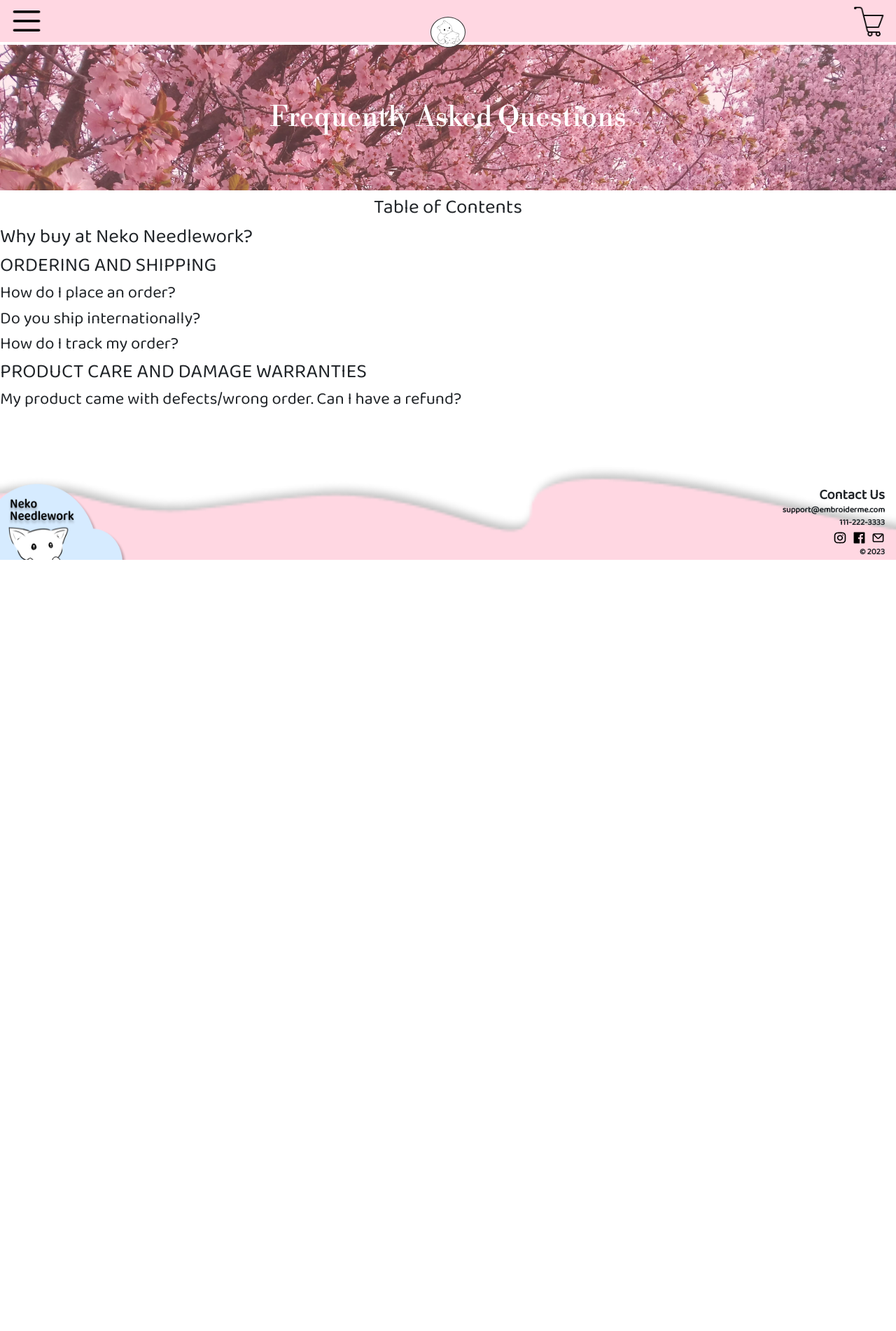
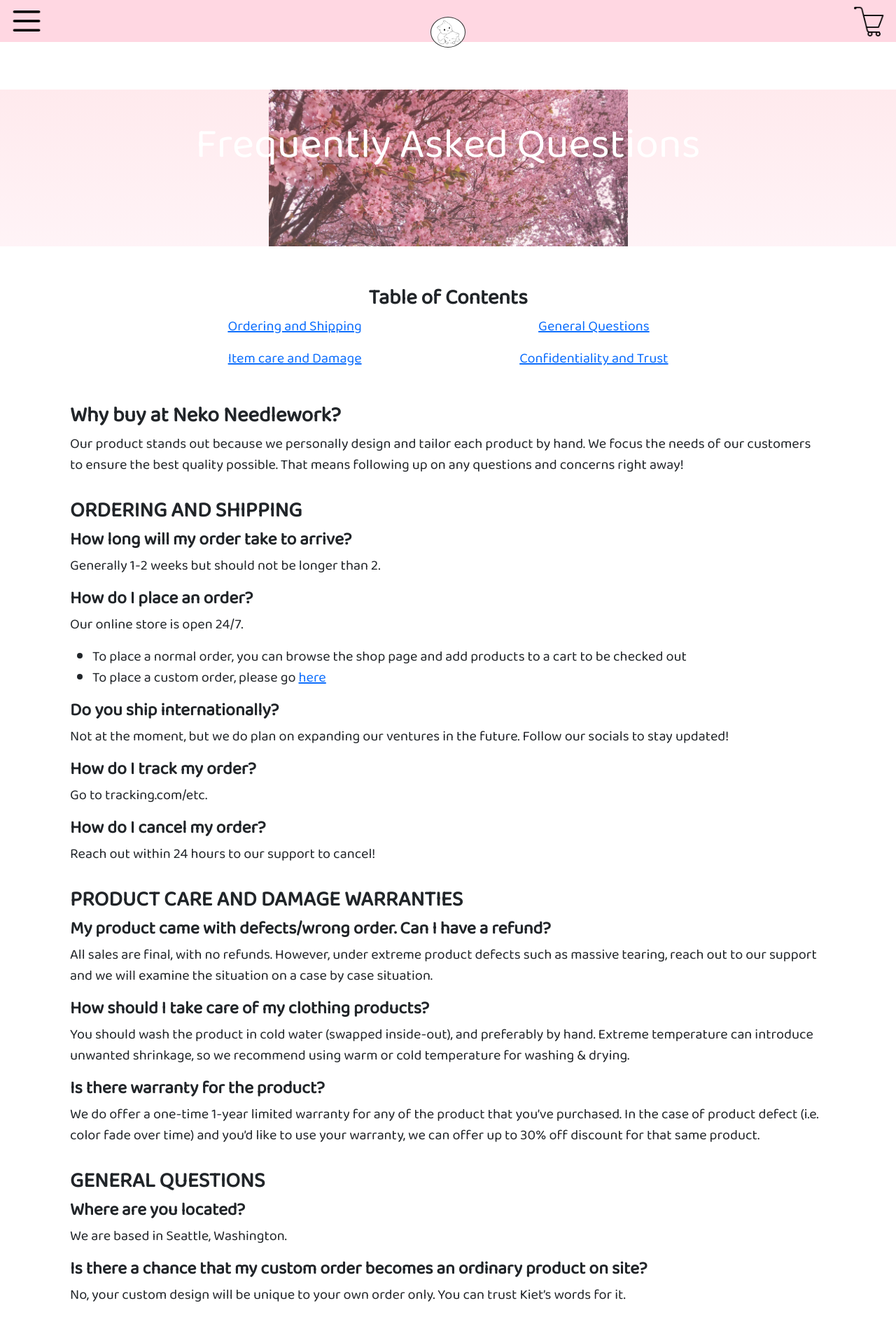
Before and after one commit to ryanngu023/embroiderme, a React (Create React App) app: page /faq in a window 1280 px wide. Shown: the top 1902 px of the page at 70% size. Before the commit the page ends 800 px from the top, so only its background shows below. Built offline with nearby package versions, Linux system fonts and the light colour scheme.

Commit message:
Fixed FAQ page

```diff
--- a/src/components/pages/faq.js
+++ b/src/components/pages/faq.js
@@ -1,8 +1,6 @@
 import React from "react";
 import '../../style.css';
-import leftArrow from '../pictures/arrows/longArrowDiamondLeft.png';
-import rightArrow from '../pictures/arrows/longArrowDiamondRight.png';
-import catDivider from '../pictures/kitties/cresentArrowKitty.png';
+
 
 export default function FAQ(props) {
     return (
@@ -10,54 +8,96 @@
             {/*This will hold the header card */}
             <h1 id='faq-header'> Frequently Asked Questions </h1>
 
-            {/* ordering and shipping section
-            <div class = 'about-arrows'>
-                <img src = {leftArrow} alt ='left diamond arrow' style = {{height: 6 }}/>
-                <h2 class = 'faq-titles' style = {{padding: 7}} > Ordering and Shipping </h2>
-                <img src = {rightArrow} alt = 'right diamond arrow' style = {{height: 7}}/>
+        <div id='faq-content'>
+            <h3 class='faq-section-titles' id='faq-table-header'> Table of Contents</h3>
+            <div id="faq-table-section">
+                <div class='faq-table-col'>
+                    <p><a href='#ordering-shipping'>Ordering and Shipping</a></p>
+                    <p><a href='#item-care'>Item care and Damage</a></p>
+                </div>
+                <div class='faq-table-col'>
+                    <p> <a href='#gen-questions'>General Questions </a></p>
+                    <p> <a href='#confidentiality'> Confidentiality and Trust</a> </p>
+                </div>
             </div>
-            <div id = 'faq-OS-section'>
-                <p>
-                You can either submit a custom design order request form here or you can go to the
-                shop menu to look at what designs are available!
-                </p>
-                <img src = {catDivider} alt = 'cat cartoon between two lines going top and bottom' style={{width: 30}}/>
-                <p>
-                Shipping fee will be added yea yea yea yea yea yea yea yea yea yeay eay eay eay eay
-                eaye aye aeya eayeyaye aeya eyae yae ayeyayeyaeyyae
-                </p>
-            </div> */}
 
-            {/* Custom service section
-            <div id = 'faq-custom-section'>
-                <h2 class = 'faq-titles'> Custom Service </h2>
-                <p>
-                I offer custom embroidery services, however due to the labor needed to complete
-                these services, they cost much more than regular orders.
-                </p>
-                <p>
-                How it works: You first fill out a custom design ordering form (here). {}
-                This will put me in contact with you, so that we can work 1:1 in collecting ideas
-                and your vision of the design.
-                </p>
-            </div> */}
+        <h3 class='faq-section-titles' >Why buy at Neko Needlework?</h3>
+        <p>
+        Our product stands out because we personally design and tailor each product by hand. We focus
+        the needs of our customers to ensure the best quality possible.
+        That means following up on any questions and concerns right away!
+        </p>
 
-            <h3 class='faq-titles'> Table of Contents</h3>
-            {/* Do this section later */}
+        <h3 class='faq-section-titles' id='ordering-shipping'>ORDERING AND SHIPPING</h3>
 
-        <h3 >Why buy at Neko Needlework?</h3>
+        <h4 class='faq-questions'> How long will my order take to arrive?</h4>
+        <p>Generally 1-2 weeks but should not be longer than 2. </p>
 
-        <h3 >ORDERING AND SHIPPING</h3>
+        <h4 class='faq-questions'> How do I place an order?</h4>
+        <p>Our online store is open 24/7.</p>
+        <ul>
+            <li>To place a normal order, you can browse the shop page and add products to a cart to be checked out</li>
+            <li>To place a custom order, please go <a href='contact/custom'>here</a></li>
+        </ul>
 
-        <h4> How do I place an order?</h4>
+        <h4 class='faq-questions'>Do you ship internationally?</h4>
+        <p>Not at the moment, but we do plan on expanding our ventures in the future.
+            Follow our socials to stay updated!</p>
 
-        <h4>Do you ship internationally?</h4>
+        <h4 class='faq-questions'>How do I track my order?</h4>
+        <p>
+        Go to tracking.com/etc.
+        </p>
 
-        <h4>How do I track my order?</h4>
+        <h4 class='faq-questions'> How do I cancel my order?</h4>
+        <p>Reach out within 24 hours to our support to cancel!</p>
 
-        <h3>PRODUCT CARE AND DAMAGE WARRANTIES</h3>
+        <h3 class='faq-section-titles' id='item-care'>PRODUCT CARE AND DAMAGE WARRANTIES</h3>
 
-        <h4>My product came with defects/wrong order. Can I have a refund?</h4>
+        <h4  class='faq-questions'>My product came with defects/wrong order. Can I have a refund?</h4>
+        <p>All sales are final, with no refunds. However, under extreme product defects such as
+            massive tearing, reach out to our support and we will examine the situation on a case
+            by case situation.</p>
+
+        <h4  class='faq-questions'>How should I take care of my clothing products?</h4>
+        <p>
+        You should wash the product in cold water (swapped inside-out), and preferably by hand.
+        Extreme temperature can introduce unwanted shrinkage, so we recommend using warm or cold
+        temperature for washing & drying.
+        </p>
+
+        <h4 class='faq-questions'>Is there warranty for the product?</h4>
+        <p>We do offer a one-time 1-year limited warranty for any of the product that you’ve purchased.
+        In the case of product defect (i.e. color fade over time) and you’d like to use your warranty, we
+        can offer up to 30% off discount for that same product.</p>
+
+        <h3 class='faq-section-titles' id='gen-questions'>GENERAL QUESTIONS</h3>
+
+        <h4 class='faq-questions'>Where are you located?</h4>
+        <p>We are based in Seattle, Washington.</p>
+
+        <h4 class='faq-questions'>Is there a chance that my custom order becomes an ordinary product on site?</h4>
+        <p>No, your custom design will be unique to your own order only. You can trust Kiet’s words for it.</p>
+
+        <h3 class='faq-section-titles' id='confidentiality'>CONFIDENTIALITY & TRUST</h3>
+
+        <h4 class='faq-questions'>Is this website legit?</h4>
+        <p>Neko Needlework is a small organization of passionate Seattle-based students aiming to
+            deliver fun, quality, and wearable products.</p>
+
+        <h4 class='faq-questions'>What kind of payments do you accept?</h4>
+        <p>We accept online debit and credit cards. Including but not limited to MasterCard, PayPal,
+            Visa, Bank of America, and Venmo. (maybe more...).</p>
+
+        <h4 class='faq-questions'>Is my purchase confidential?</h4>
+        <p>Payments will be secure under Stripe’s own security system (short description) (link here)</p>
+
+        <h4 class='faq-questions'>I have a question that isn’t listed here. How do I contact?</h4>
+        <p>
+        You can contact us via Nekoneedlework@gmail.com with your questions.
+        </p>
+        <p id='faq-page-end'></p>
+        </div>
         </div>
     )
 }
--- a/src/style.css
+++ b/src/style.css
@@ -53,7 +53,7 @@
 #about-header {
   margin-top: 4rem;
   margin-bottom: 0%;
-  font-family: 'LibreBodoni';
+  font-family: 'BalooPaaji2';
   font-style: bold;
   position: relative;
   background-image:  linear-gradient(
@@ -88,7 +88,7 @@
   padding-top: 0.2rem;
   margin-bottom: 0%;
   text-align: center;
-  font-family: 'LibreBodoni';
+  font-family: 'BalooPaaji2';
   font-style: normal;
 }
 
@@ -372,13 +372,14 @@
   display: flex;
   flex-direction: column;
   font-family: 'BalooPaaji2';
+  width: auto;
 }
 
 /* This designs the faq header*/
 #faq-header {
   margin-top: 4rem;
   color: white;
-  font-family: 'LibreBodoni';
+  font-family: 'BalooPaaji2';
   font-style: bold;
   position: relative;
   background-image:  linear-gradient(
@@ -397,10 +398,24 @@
 }
 
 /*This designs the titles of the faq page (not header)*/
-.faq-titles {
-  text-align: center;
-  font-family: 'LibreBodoni';
-  font-style: normal;
+.faq-section-titles {
+  margin-top: 2rem;
+  font-size: 1.5rem;
+  font-weight: bolder;
+}
+
+#faq-content {
+  margin: 1rem;
+}
+
+.faq-questions {
+  font-size: 1.1rem;
+  font-weight: bold;
+  margin-top: 0.25rem
+}
+
+#faq-page-end {
+  margin-bottom: 9rem;
 }
 
 /* This does the paragraph styling for the faq ordering and shipping*/
@@ -509,7 +524,7 @@
 /* Styling for title of size guide */
 #sizeguide-header {
   text-align: center;
-  font-family: 'LibreBodoni';
+  font-family: 'Baloopajii2';
 }
 
 /* this gives the styling for the overall sizeguide table */
@@ -998,8 +1013,9 @@
 #faq-header {
   margin-top: 4rem;
   color: white;
-  font-family: 'LibreBodoni';
-  font-style: bold;
+  font-family: 'BalooPaaji2';
+  font-size: 1.7rem;
+  font-style: bolder;
   position: relative;
   background-image:  linear-gradient(
     0deg,
@@ -1014,6 +1030,7 @@
   align-items: center;
   justify-content: center;
   height: 13rem;
+  width: 100%;
 }
 
 /*This designs the titles of the faq page (not header)*/
@@ -1021,6 +1038,49 @@
   text-align: center;
   font-family: 'BalooPaaji2';
   font-style: bolder;
+}
+
+/* This designs the table of contents header */
+#faq-table-header {
+  text-align: center;
+}
+
+
+#faq-table-section {
+  display: flex;
+  flex-direction: row;
+  justify-content: space-evenly;
+}
+
+.faq-table-col {
+  display: flex;
+  flex-direction: column;
+  text-align: center;
+  justify-content: space-between;
+}
+
+@media (min-width: 992px) {
+  #faq-content {
+    margin-left: 100px;
+    margin-right: 100px;
+  }
+
+  #faq-header {
+    font-size: 60px;
+    height: 18rem;
+  }
+
+  .faq-section-titles {
+    font-size: 30px;
+  }
+
+  .faq-questions {
+    font-size: 25px;
+  }
+
+  p, a, li {
+    font-size: 20px;
+  }
 }
 
 /* This does the paragraph styling for the faq ordering and shipping*/
@@ -1129,7 +1189,8 @@
 /* Styling for title of size guide */
 #sizeguide-header {
   text-align: center;
-  font-family: 'LibreBodoni';
+  font-family: 'BalooPaaji2';
+  font-weight: bolder;
 }
 
 /* this gives the styling for the overall sizeguide table */
```
